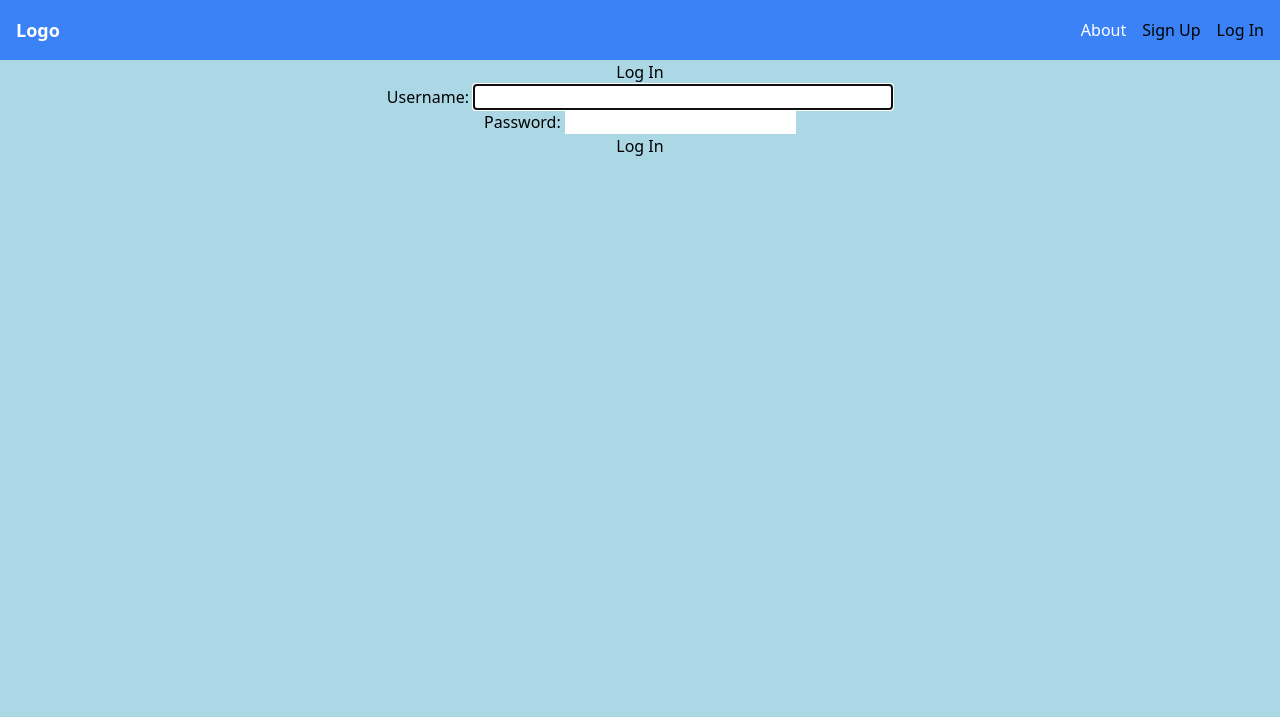
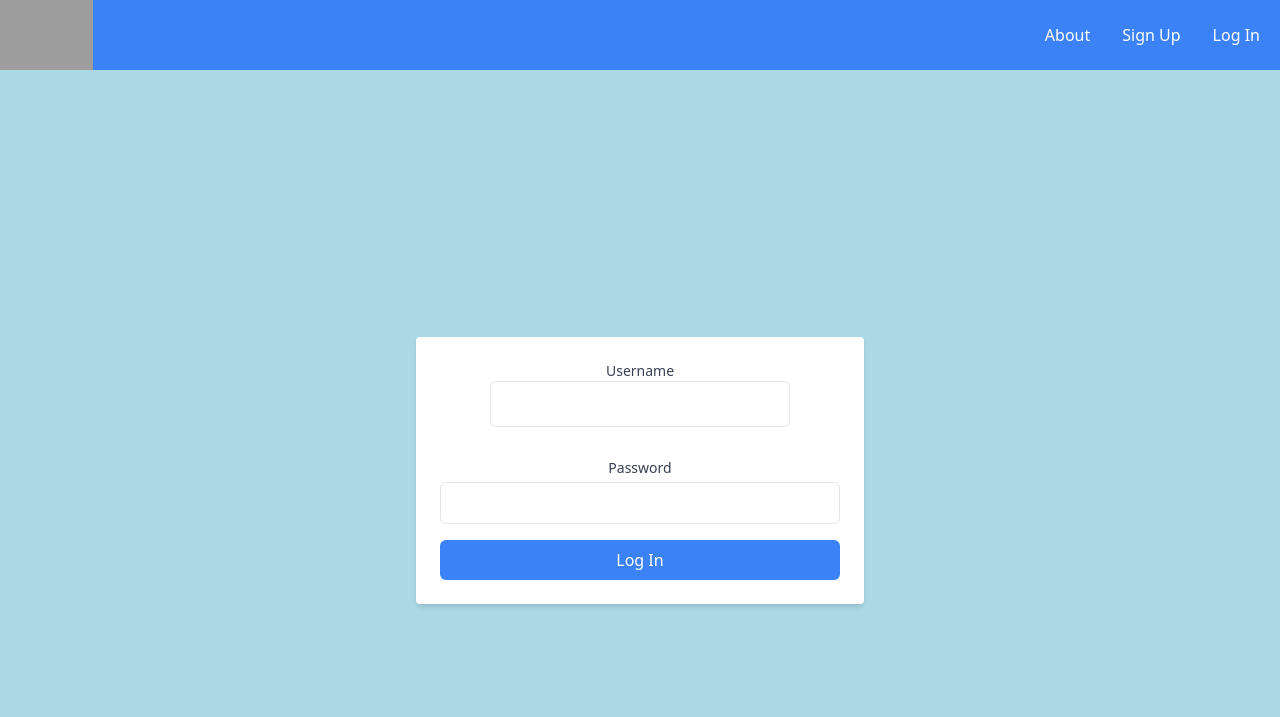
Before and after one commit to layton-skidmore/SoundCanvas, a Django app: page /accounts/login/ in a window 1280 px wide. Shown: the top 717 px of the page. Before the commit the page ends 156 px from the top, so only its background shows below. Run offline with Django 4.2, Linux system fonts and the light colour scheme; some libraries are stand-ins or nearby versions; grey boxes are pictures that could not be loaded.

Commit message:
add graphic and styling

```diff
--- a/main_app/static/css/style.css
+++ b/main_app/static/css/style.css
@@ -29,7 +29,7 @@ body {
 
   .styled-button {
     background-color: #3771AD;
-    color: white;
+    color: black;
     padding: 8px 16px;
     border-radius: 4px;
     box-shadow: 0px 2px 4px rgba(0, 0, 0, 0.1);
@@ -44,3 +44,61 @@ body {
   img {
     margin-top: 20px
   }
+
+  .logo {
+    display: block;
+    margin: auto;
+    max-width: 80%;
+    height: auto;
+    margin: 0px;
+}
+.nav-logo {
+    max-width: 100%;
+    height: 70px;
+    display: block;
+    padding: -5px;
+    margin: 0px;
+}
+
+.nav-list {
+    list-style: none;
+    margin: 0;
+    padding: 0;
+    display: flex;
+    padding: 8px 12px;
+}
+
+.nav-item {
+    margin: 0;
+    padding: 0;
+}
+
+.nav-item a {
+    color: white;
+    text-decoration: none;
+    display: block;
+    padding: 8px;
+    margin-top: 0px;
+    margin-bottom: 0px;
+    transition: background-color 0.3s, color 0.3s;
+}
+
+.nav-item a:hover {
+    color: #fff;
+    text-decoration: underline;
+}
+
+.login input[type="text"] {
+    width: 100%;
+    max-width: 300px;
+    padding: 10px;
+    box-sizing: border-box;
+    margin-bottom: 15px;
+}
+
+.graphic {
+    height: 300px;
+    width: 500px;
+    position: absolute;
+    top: 700px;
+}
--- a/main_app/templates/base.html
+++ b/main_app/templates/base.html
@@ -7,31 +7,33 @@
     <meta name="viewport" content="width=device-width, initial-scale=1.0">
     <meta http-equiv="X-UA-Compatible" content="ie=edge">
     <title>SoundCanvas</title>
-    <link rel="stylesheet" type="text/css" href="{% static 'css/style.css' %}?9">
     <link rel="preconnect" href="https://fonts.googleapis.com">
     <link rel="preconnect" href="https://fonts.gstatic.com" crossorigin>
     <link href="https://fonts.googleapis.com/css2?family=Lato&display=swap" rel="stylesheet">
+    <link rel="stylesheet" type="text/css" href="{% static 'css/style.css' %}?9">
+
     <link href="https://cdn.jsdelivr.net/npm/tailwindcss@2.2.16/dist/tailwind.min.css" rel="stylesheet">
     <script src="https://cdn.tailwindcss.com"></script>
 </head>
 
 <body>
-    <nav class="bg-blue-500 p-4">
+    <nav class="bg-blue-500 py-0">
         <div class="max-w-7xl mx-auto flex justify-between items-center">
-            <div class="text-white font-semibold text-lg">Logo</div>
-            <ul class="flex space-x-4">
-                <li><a href="{% url 'about' %}" class="text-white hover:underline">About</a></li>
+             <a href="{% url 'home' %}">
+                <img src="https://i.imgur.com/MFA5nwF.png" class="nav-logo">
+            </a>
+            <ul class="nav-list flex space-x-4">
+                <li class="nav-item"><a href="{% url 'about' %}">About</a></li>
                 {% if user.is_authenticated %}
-                    <li><a href="{% url 'index' %}" class="text-white hover:underline">My Profile</a></li>
-                    <li><a href="{% url 'new_album' %}" class="text-white hover:underline">New Album</a></li>
-                    <li><a href="{% url 'forum:home' %}" class="text-white hover:underline">Discussion</a></li>
-                    <li><a href="{% url 'forum:category_create' %}" class="text-white hover:underline">New Discussion</a></li>
-                    <li><a href="{% url 'logout' %}">Log Out</a></li>
+                    <li class="nav-item"><a href="{% url 'index' %}">My Profile</a></li>
+                    <li class="nav-item"><a href="{% url 'new_album' %}">New Album</a></li>
+                    <li class="nav-item"><a href="{% url 'forum:home' %}">Discussion</a></li>
+                    <li class="nav-item"><a href="{% url 'forum:category_create' %}">New Discussion</a></li>
+                    <li class="nav-item"><a href="{% url 'logout' %}">Log Out</a></li>
                 {% else %}
-                    <li><a href="{% url 'signup' %}">Sign Up</a></li>
-                    <li><a href="{% url 'login' %}">Log In</a></li>
+                    <li class="nav-item"><a href="{% url 'signup' %}">Sign Up</a></li>
+                    <li class="nav-item"><a href="{% url 'login' %}">Log In</a></li>
                 {% endif %}
-
             </ul>
         </div>
     </nav>
--- a/main_app/templates/main_app/album_confirm_delete.html
+++ b/main_app/templates/main_app/album_confirm_delete.html
@@ -7,7 +7,7 @@
 
   <form action="" method="POST">
     {% csrf_token %}
-    <input type="submit" value="Yes - Delete!" class="styled-link">
+    <input type="submit" value="Delete!" class="styled-link">
     <a href="{% url 'detail' object.id %}" class="styled-link">Cancel</a>
   </form>
 {% endblock %}
--- a/main_app/templates/main_app/album_form.html
+++ b/main_app/templates/main_app/album_form.html
@@ -17,7 +17,7 @@
     </div>
 
     <div class="flex flex-col space-y-2">
-        <label for="{{ form.artist_name.id_for_label }}" class="text-gray-700">Artist Name</label>
+        <label for="{{ form.artist_name.id_for_label }}" class="text-gray-700">Artist</label>
         {{ form.artist_name }}
     </div>
 
@@ -27,7 +27,7 @@
         <input type="file" name="album_cover" accept="image/*" class="py-2 border rounded-md">
       </div>
     </div>
-    <input type="submit" value="Submit!" class="styled-button">
+    <input type="submit" value="Submit" class="styled-button">
 </form>
 
 {% endblock %}
--- a/main_app/templates/profile/album_detail.html
+++ b/main_app/templates/profile/album_detail.html
@@ -29,8 +29,6 @@
         </ul>
       </div>
     </div>
-
-
         <a href="{% url 'review_form' album.id %}" class = "styled-link">Add Review</a>
     </div>
 </div>
--- a/main_app/templates/profile/index.html
+++ b/main_app/templates/profile/index.html
@@ -5,7 +5,6 @@
 
   <h1 class="text-3xl font-bold mb-4">Welcome to your SoundCanvas, {{ user.username }}!</h1>
 
-  <h2 class="text-2xl mb-2">Your Albums:</h2>
   <ul class="grid grid-cols-4 gap-4">
     {% for album in albums %}
     <li>
--- a/main_app/templates/registration/login.html
+++ b/main_app/templates/registration/login.html
@@ -1,14 +1,29 @@
 {% extends 'base.html' %}
 {% block content %}
 
-<h1>Log In</h1>
+<div class="flex justify-center items-center h-screen">
+  <div class="w-full max-w-md p-6 bg-white rounded shadow-md">
 
-<!-- Add the login form -->
-<form method="POST" action="{% url 'login' %}">
-  {% csrf_token %}
-  {{ form.as_p }}
-  <input type="hidden" name="next" value="{{ next }}">
-  <button type="submit" class="btn">Log In</button>
-</form>
+    <div class="login">
+      <form method="POST" action="{% url 'login' %}">
+        {% csrf_token %}
+        <div class="mb-4">
+          <label for="username" class="block text-sm font-medium text-gray-700">Username</label>
+          <input type="text" id="username" name="username" class="mt-1 p-2 w-full border rounded-md">
+        </div>
+        <div class="mb-4">
+          <label for="password" class="block text-sm font-medium text-gray-700">Password</label>
+          <input type="password" id="password" name="password" class="mt-1 p-2 w-full border rounded-md">
+        </div>
+        <input type="hidden" name="next" value="{{ next }}">
+        <button type="submit" class="w-full p-2 bg-blue-500 text-white rounded-md cursor-pointer hover:bg-blue-600">Log In</button>
+      </form>
+    </div>
+  </div>
+</div>
+
+<div class="flex justify-center items-center h-screen">
+  <img src="https://cdn.pixabay.com/photo/2014/04/03/10/02/turntable-309662_1280.png" alt="Turntable Image" class="graphic mb-16">
+</div>
 
 {% endblock %}
--- a/main_app/views.py
+++ b/main_app/views.py
@@ -138,6 +138,8 @@ class ReviewUpdate(UpdateView):
         album_id = self.object.album.pk
         return reverse('detail', kwargs={'pk': album_id})
 
+
+
 def signup(request):
   error_message = ''
   if request.method == 'POST':
```
Also changed, not shown: main_app/templates/home.html (+6 -2 lines), main_app/templates/registration/signup.html (+4 -4 lines), album_artwork/soundcanvas.png (added), main_app/forms.py (line endings or trailing spaces).
